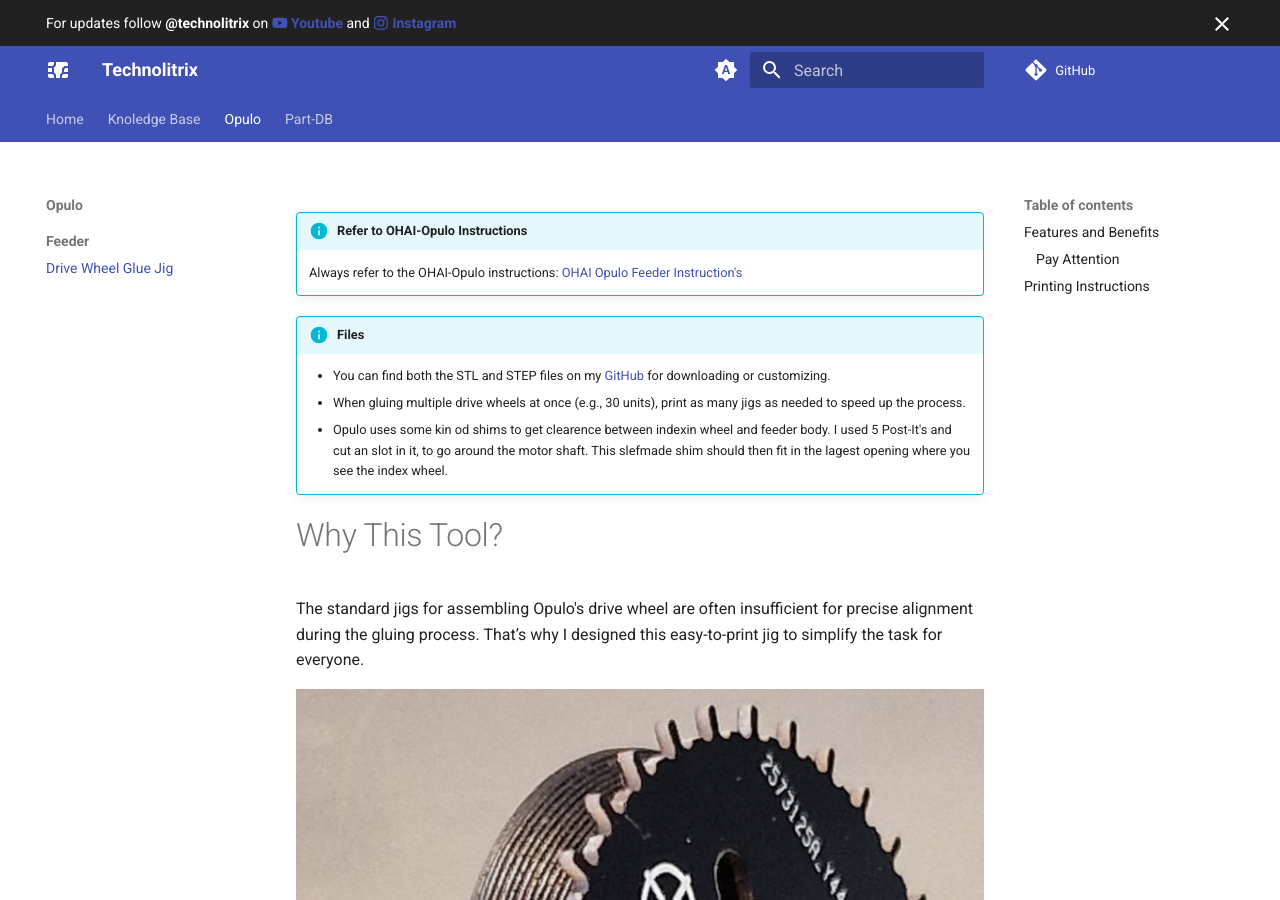
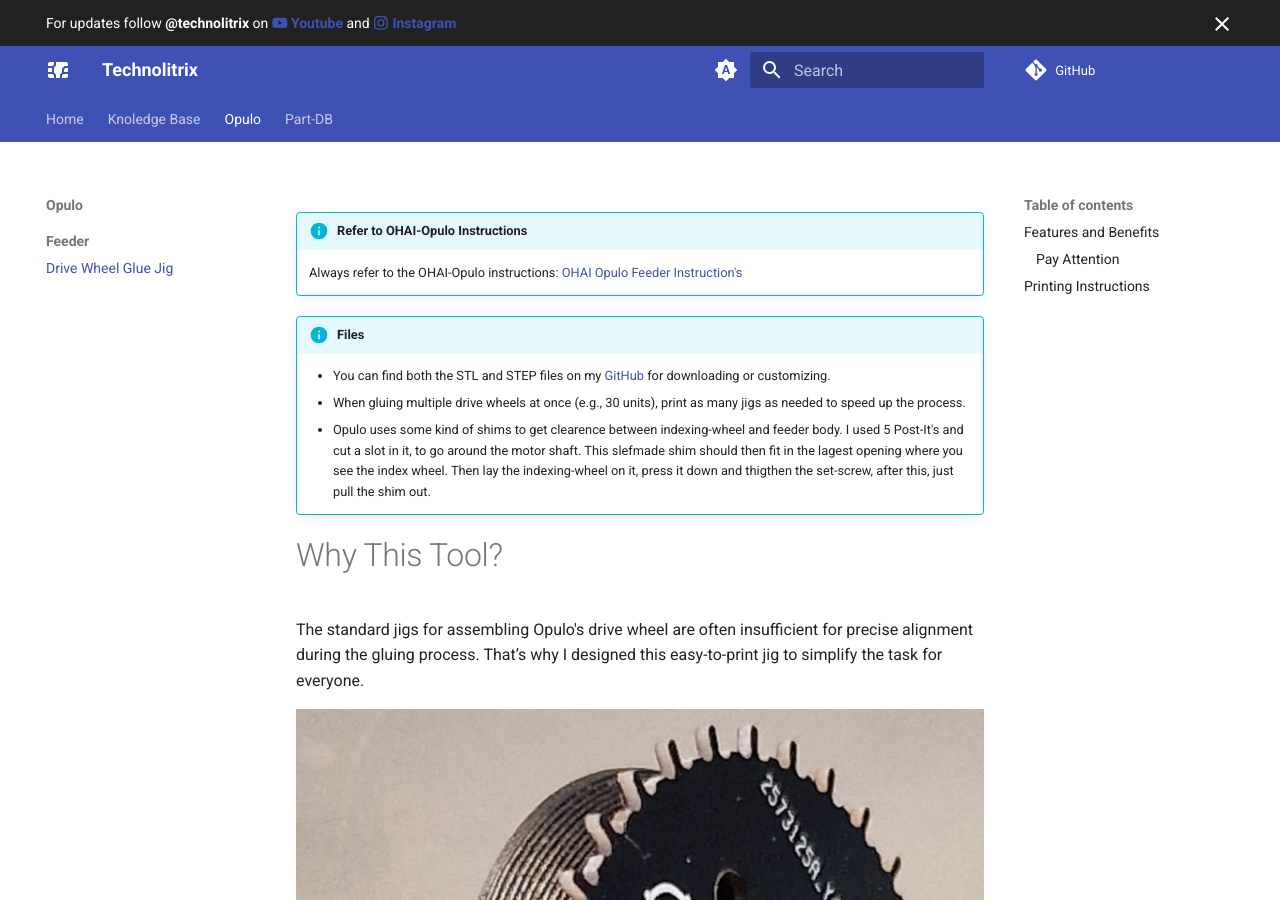
Before and after one commit to Technolitix/docs, an MkDocs documentation site: the page built from docs/drive-wheel-glue-jig.md, in a window 1280 px wide and 900 px high. Built offline with MkDocs 1.6.1 and Material for MkDocs 9.7.7, drawn with Linux system fonts in a browser that asks for light colours.

Commit message:
Update drive-wheel-glue-jig.md

```diff
--- a/docs/drive-wheel-glue-jig.md
+++ b/docs/drive-wheel-glue-jig.md
@@ -4,7 +4,7 @@
 !!! info "Files"
     - You can find both the STL and STEP files on my [GitHub](https://github.com/Technolitix/shaft-aligment-jig.git) for downloading or customizing.
     - When gluing multiple drive wheels at once (e.g., 30 units), print as many jigs as needed to speed up the process.
-    - Opulo uses some kin od shims to get clearence between indexin wheel and feeder body. I used 5 Post-It's and cut an slot in it, to go around the motor shaft. This slefmade shim should then fit in the lagest opening where you see the index wheel.
+    - Opulo uses some kind of shims to get clearence between indexing-wheel and feeder body. I used 5 Post-It's and cut a slot in it, to go around the motor shaft. This slefmade shim should then fit in the lagest opening where you see the index wheel. Then lay the indexing-wheel on it, press it down and thigthen the set-screw, after this, just pull the shim out.
 
 # Why This Tool?
 
```
